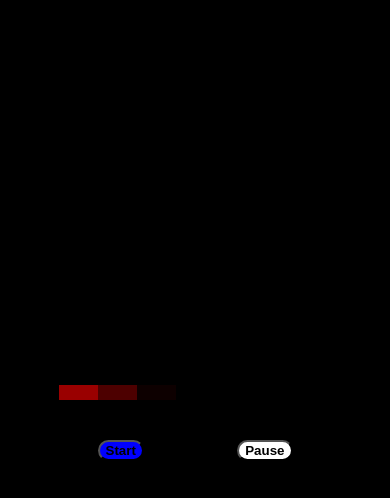
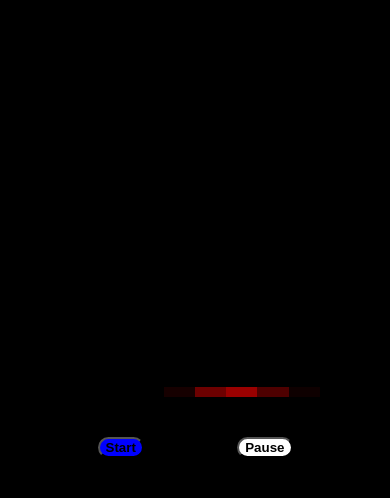
Before and after one commit to Dilshan7542/Knight-rider-light-JS, a plain HTML site: page index.html in a window 390 px wide. Both pictures are taken after a click on the button "Start". Drawn offline with Linux system fonts and the light colour scheme.

Commit message:
div updated

```diff
--- a/asset/js/js.js
+++ b/asset/js/js.js
@@ -5,16 +5,16 @@ function ride(){
     if(count>1){
     $(`div:nth-child(${count-1})`).css("background","rgba(238, 4, 4, 0.30)");
     }
-    if (count < 7) {
+    if (count < 10) {
     $(`div:nth-child(${count+1})`).css("background","rgba(238, 4, 4, 0.30)");
     }
-    if(count<6){
+    if(count<9){
     $(`div:nth-child(${count+2})`).css("background","rgba(238, 4, 4, 0.0)");
     }
     if(count>2){
         $(`div:nth-child(${count-2})`).css("background","rgba(238, 4, 4, 0.0)");
     }
-    if(count==7){
+    if(count==10){
         onOf=true;
     }else if(count==0){
         onOf=false;
--- a/index.html
+++ b/index.html
@@ -11,8 +11,8 @@
 <style>
     @media all and (min-width: 350px) and (max-width: 500px) {
         main>section{
-            width: 70%;
-            height: 15px;
+            width: 80%;
+            height: 10px;
         }
         main>aside{
             width: 50%;
@@ -31,6 +31,10 @@
             <div></div>
             <div></div>
             <div></div>
+            <div></div>
+            <div></div>
+            <div></div>
+
     </section>
     <aside>
         <button>Start</button>
```
